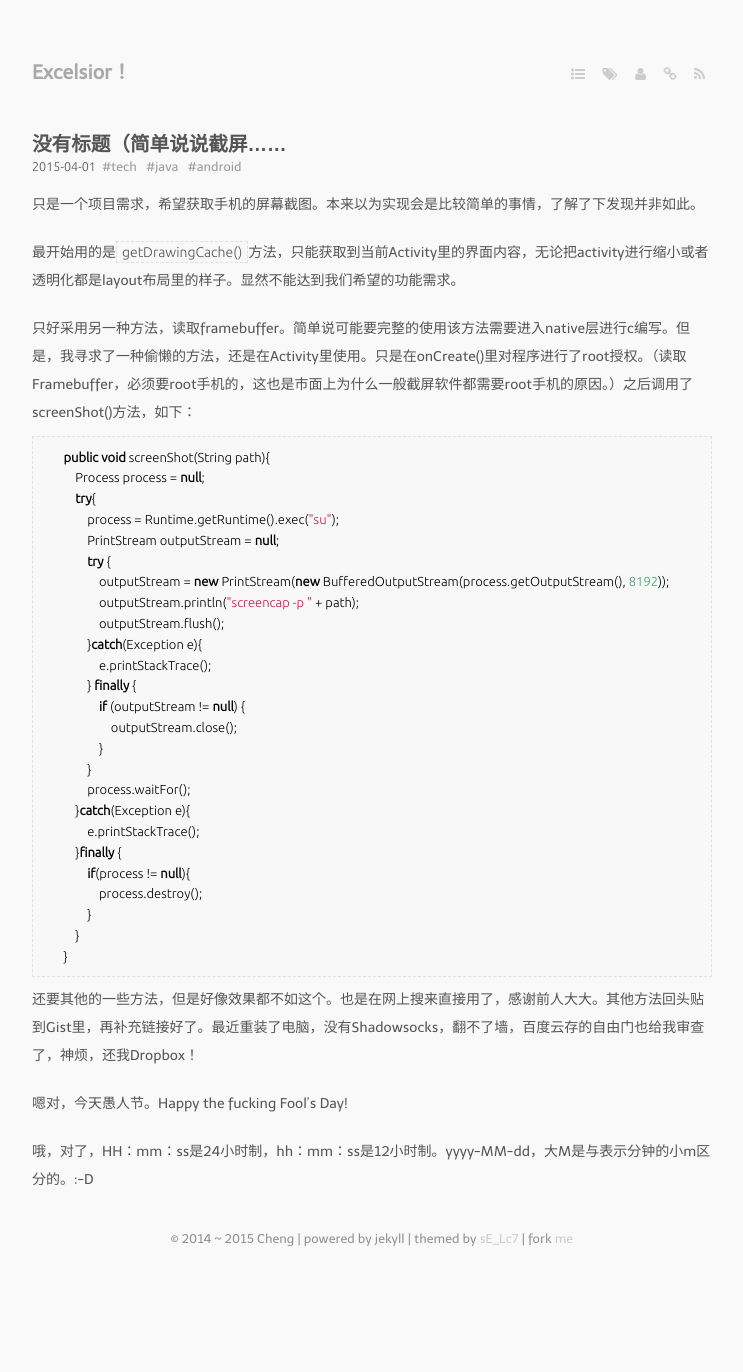
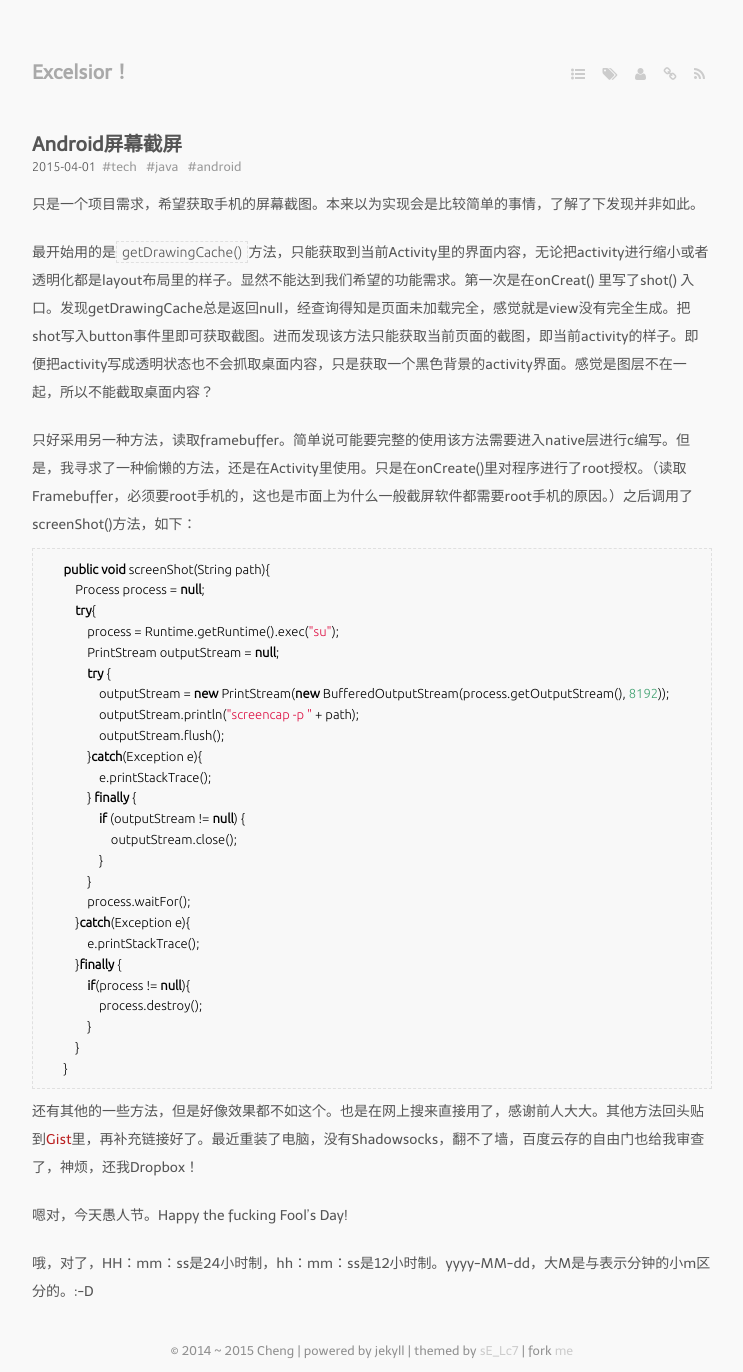
Before and after one commit to seLc7/seLc7.github.io, a Jekyll site: the page built from _posts/2015-04-01-FoolDay.md, in a window 1280 px wide. Shown: the whole page, without its empty margins (268-1011 px from the left). Built offline with Jekyll 4.4.1, drawn with Linux system fonts in a browser that asks for light colours; Markdown is read by kramdown in place of the engine named in the settings; comment, search, counter and statistics services are not loaded; before the commit the page ends 1260 px from its top, so only the background shows below that.

Commit message:
append foolday

````diff
--- a/_posts/2015-04-01-FoolDay.md
+++ b/_posts/2015-04-01-FoolDay.md
@@ -1,5 +1,5 @@
 ---
-title: '没有标题（简单说说截屏……'
+title: 'Android屏幕截屏'
 layout: post
 tags:
     - tech
@@ -9,7 +9,7 @@ tags:
 
 只是一个项目需求，希望获取手机的屏幕截图。本来以为实现会是比较简单的事情，了解了下发现并非如此。
 
-最开始用的是`getDrawingCache()`方法，只能获取到当前Activity里的界面内容，无论把activity进行缩小或者透明化都是layout布局里的样子。显然不能达到我们希望的功能需求。
+最开始用的是`getDrawingCache()`方法，只能获取到当前Activity里的界面内容，无论把activity进行缩小或者透明化都是layout布局里的样子。显然不能达到我们希望的功能需求。第一次是在onCreat() 里写了shot() 入口。发现getDrawingCache总是返回null，经查询得知是页面未加载完全，感觉就是view没有完全生成。把shot写入button事件里即可获取截图。进而发现该方法只能获取当前页面的截图，即当前activity的样子。即便把activity写成透明状态也不会抓取桌面内容，只是获取一个黑色背景的activity界面。感觉是图层不在一起，所以不能截取桌面内容？
 
 只好采用另一种方法，读取framebuffer。简单说可能要完整的使用该方法需要进入native层进行c编写。但是，我寻求了一种偷懒的方法，还是在Activity里使用。只是在onCreate()里对程序进行了root授权。（读取Framebuffer，必须要root手机的，这也是市面上为什么一般截屏软件都需要root手机的原因。）之后调用了screenShot()方法，如下：
 
@@ -41,7 +41,7 @@ tags:
      }
 ```
 
-还要其他的一些方法，但是好像效果都不如这个。也是在网上搜来直接用了，感谢前人大大。其他方法回头贴到Gist里，再补充链接好了。最近重装了电脑，没有Shadowsocks，翻不了墙，百度云存的自由门也给我审查了，神烦，还我Dropbox！
+还有其他的一些方法，但是好像效果都不如这个。也是在网上搜来直接用了，感谢前人大大。其他方法回头贴到[Gist](https://gist.github.com/seLc7/cbae056168ef83055df9)里，再补充链接好了。最近重装了电脑，没有Shadowsocks，翻不了墙，百度云存的自由门也给我审查了，神烦，还我Dropbox！
 
 嗯对，今天愚人节。Happy the fucking Fool's Day!
 
--- a/links.markdown
+++ b/links.markdown
@@ -4,7 +4,9 @@ layout: page
 ---
 
 [Chris Banes](https://chris.banes.me/)
+
 [代码家](http://blog.daimajia.com/)
+
 [碎星iKe](http://http://imid.me/)
 
 
````
